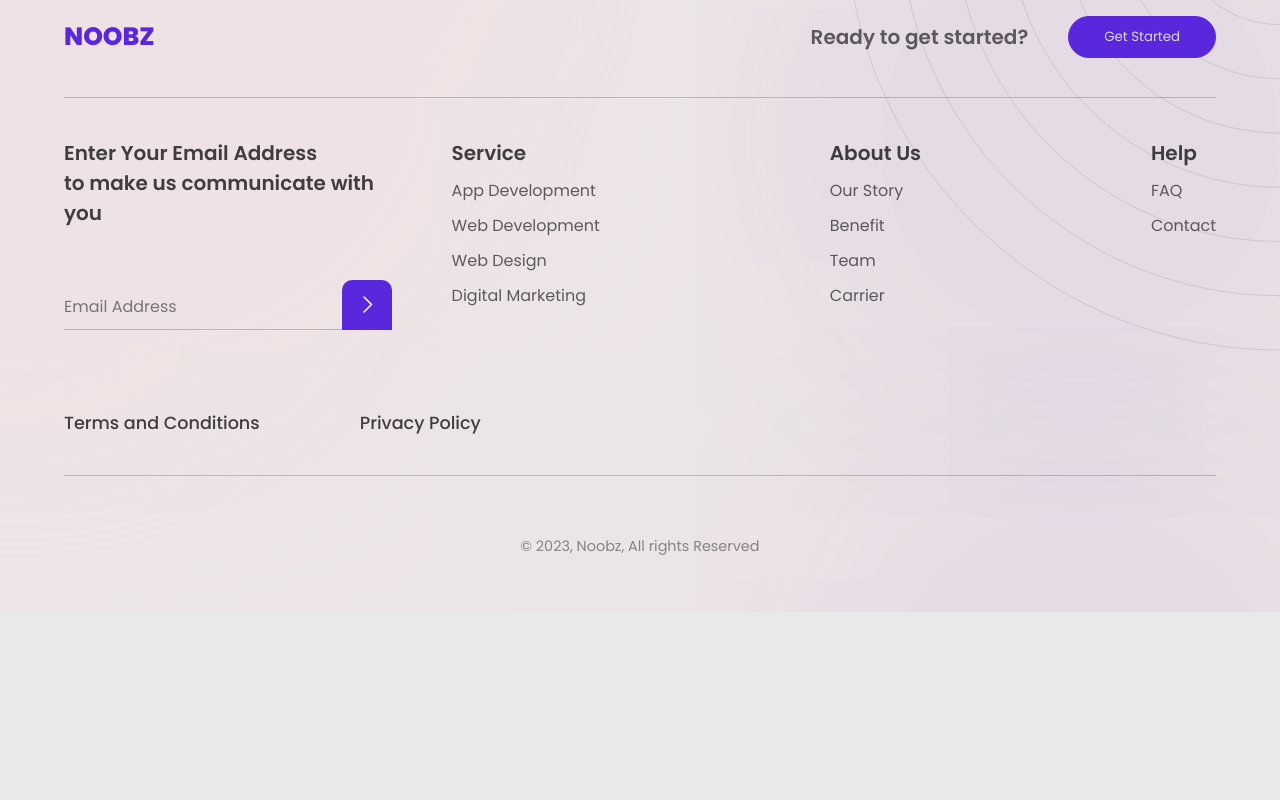
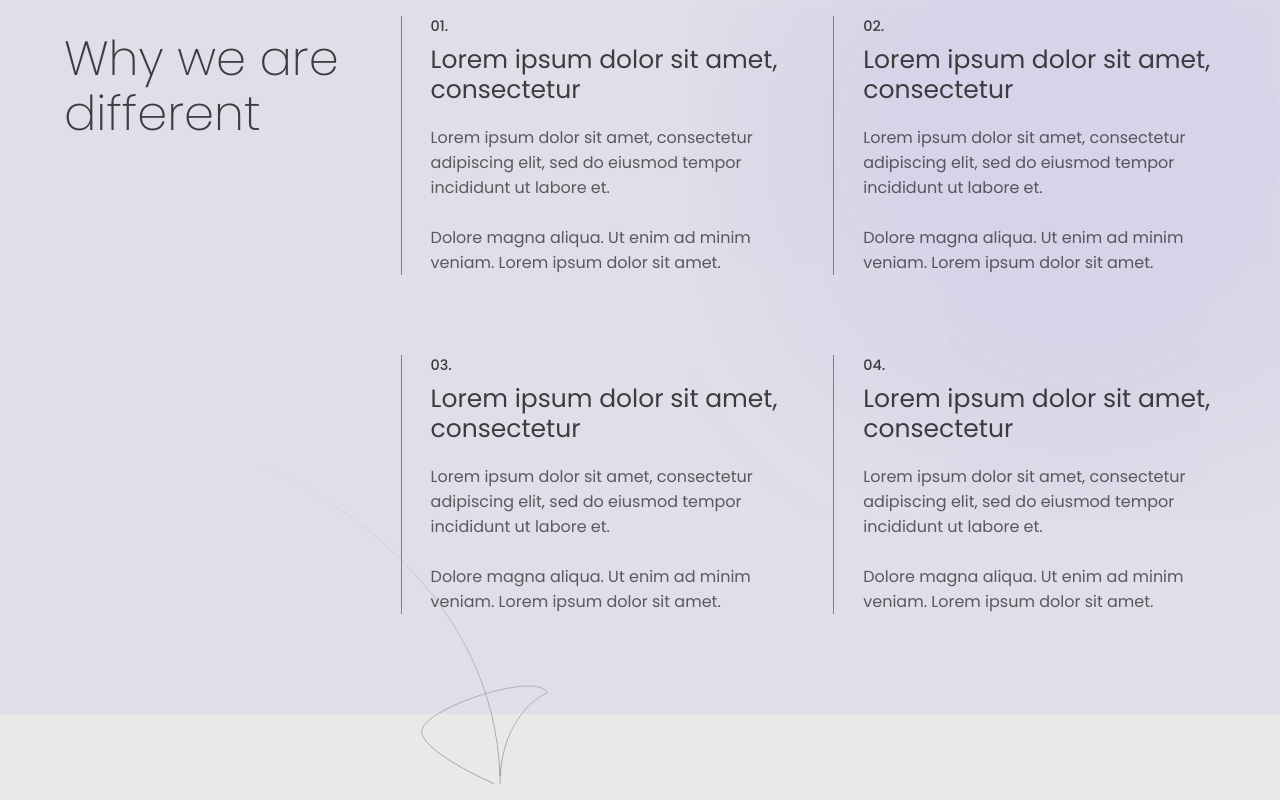
Before and after one commit to nasirmitul/agency-website, a React (Create React App) app: page /about-us in a window 1280 px wide. Shown: the part 760-1560 px from the top of the page. Before the commit the page ends 1372 px from the top, so only its background shows below. Built offline with nearby package versions, Linux system fonts and the light colour scheme.

Commit message:
why different part of about us  done

```diff
--- a/src/components/About/Heading.js
+++ b/src/components/About/Heading.js
@@ -1,6 +1,8 @@
 import React from 'react';
 import PageTopStyleBg from '../Utilities/PageTopStyleBg';
 import SectionTitle from '../Utilities/SectionTitle';
+
+import lineBend from '../../images/lineBend.svg'
 
 const Heading = () => {
     return (
@@ -10,6 +12,8 @@ const Heading = () => {
                 <h1 className='title'>We make strategies, design & development to create valuable products.</h1>
             </div>
 
+            <img className='heading-line-svg' src={lineBend} alt="" />
+
             <PageTopStyleBg></PageTopStyleBg>
         </div>
     );
--- /dev/null
+++ b/src/components/About/WeValue.js
@@ -0,0 +1,13 @@
+import React from 'react';
+
+const WeValue = () => {
+    return (
+        <div className='we-value'>
+            <div className="container">
+                <h1>value</h1>
+            </div>
+        </div>
+    );
+};
+
+export default WeValue;
--- /dev/null
+++ b/src/components/About/WhyDifferent.js
@@ -0,0 +1,40 @@
+import React from 'react';
+import arrowSvg from '../../images/arrowSvg.svg'
+
+const WhyDifferent = () => {
+    return (
+        <div className='why-different'>
+            <div className="container">
+                <section>
+                    <h2 className="section-title">Why we are different</h2>
+                    <div className="points">
+                        <div className="point">
+                            <p className="count">01.</p>
+                            <h5 className="title">Lorem ipsum dolor sit amet, consectetur </h5>
+                            <p className="desc">Lorem ipsum dolor sit amet, consectetur adipiscing elit, sed do eiusmod tempor incididunt ut labore et. <br /><br /> Dolore magna aliqua. Ut enim ad minim veniam. Lorem ipsum dolor sit amet.</p>
+                        </div>
+                        <div className="point">
+                            <p className="count">02.</p>
+                            <h5 className="title">Lorem ipsum dolor sit amet, consectetur </h5>
+                            <p className="desc">Lorem ipsum dolor sit amet, consectetur adipiscing elit, sed do eiusmod tempor incididunt ut labore et.<br /><br /> Dolore magna aliqua. Ut enim ad minim veniam. Lorem ipsum dolor sit amet.</p>
+                        </div>
+                        <div className="point">
+                            <p className="count">03.</p>
+                            <h5 className="title">Lorem ipsum dolor sit amet, consectetur </h5>
+                            <p className="desc">Lorem ipsum dolor sit amet, consectetur adipiscing elit, sed do eiusmod tempor incididunt ut labore et.<br /><br /> Dolore magna aliqua. Ut enim ad minim veniam. Lorem ipsum dolor sit amet.</p>
+                        </div>
+                        <div className="point">
+                            <p className="count">04.</p>
+                            <h5 className="title">Lorem ipsum dolor sit amet, consectetur </h5>
+                            <p className="desc">Lorem ipsum dolor sit amet, consectetur adipiscing elit, sed do eiusmod tempor incididunt ut labore et.<br /><br /> Dolore magna aliqua. Ut enim ad minim veniam. Lorem ipsum dolor sit amet.</p>
+                        </div>
+                    </div>
+                </section>
+            </div>
+
+            <img className='arrowSvg' src={arrowSvg} alt="" />
+        </div>
+    );
+};
+
+export default WhyDifferent;
--- a/src/layouts/AboutLayout.js
+++ b/src/layouts/AboutLayout.js
@@ -1,10 +1,14 @@
 import React from 'react';
 import Heading from '../components/About/Heading';
+import WhyDifferent from '../components/About/WhyDifferent';
+import WeValue from '../components/About/WeValue';
 
 const AboutLayout = () => {
     return (
         <div>
             <Heading></Heading>
+            <WhyDifferent></WhyDifferent>
+            <WeValue></WeValue>
         </div>
     );
 };
--- a/src/styles/style.css
+++ b/src/styles/style.css
@@ -1371,7 +1371,8 @@ swiper-container {
 
 
 
-/* ----------------------------- About Us Heading ----------------------------- */
+/* ----------------------------- About Us ----------------------------- */
+/* ------------ Heading ------------ */
 
 .about-heading {
     padding: 100px 0 150px 0;
@@ -1385,3 +1386,92 @@ swiper-container {
     width: min(650px, 90%);
     line-height: 70px;
 }
+
+.heading-line-svg {
+    position: absolute;
+    right: 0;
+    top: 250px;
+}
+
+
+/* ------------ Why Different ------------ */
+.why-different {
+    background: var(--primary-5);
+    padding: 100px 0;
+    position: relative;
+}
+
+.why-different .arrowSvg {
+    position: absolute;
+    left: 250px;
+    bottom: -70px;
+}
+
+.why-different section {
+    display: flex;
+    gap: 30px;
+}
+
+.why-different section h2.section-title {
+    margin-top: 15px !important;
+    font-size: 3rem;
+    font-weight: 200;
+    color: var(--dark-85);
+    width: min(650px, 90%);
+    line-height: 55px;
+    width: 30%;
+}
+
+.why-different section .points {
+    width: 70%;
+
+    display: grid;
+    grid-template-columns: repeat(2, 1fr);
+    gap: 80px;
+}
+
+.why-different section .points .point {
+    position: relative;
+}
+
+.why-different section .points .point::before {
+    position: absolute;
+    content: '';
+    height: 100%;
+    width: 1px;
+    background: var(--dark-50);
+    left: -30px;
+    top: 0;
+}
+
+.why-different section .points .point .count {
+    color: var(--dark-85);
+    font-size: .9rem;
+    font-weight: 500;
+    margin-bottom: 8px !important;
+}
+
+.why-different section .points .point h5.title {
+    color: var(--dark-85);
+    font-size: 25px;
+    font-weight: 400;
+    line-height: 30px;
+    margin-bottom: 20px !important;
+}
+
+.why-different section .points .point .desc {
+    color: var(--dark-70);
+    font-size: 1rem;
+}
+
+
+
+
+
+
+
+/* ------------ Why Different ------------ */
+.we-value {
+    padding: 130px 0;
+    position: relative;
+}
```
Also changed, not shown: src/images/arrowSvg.svg (added), src/images/lineBend.svg (added).
